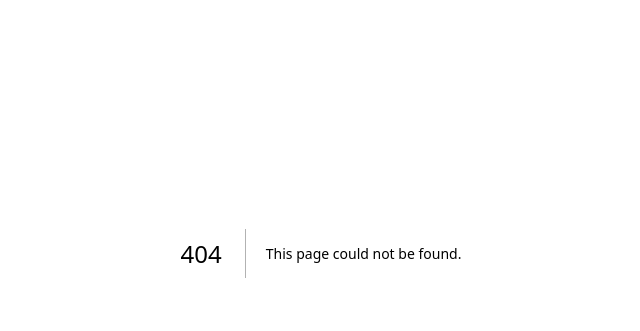
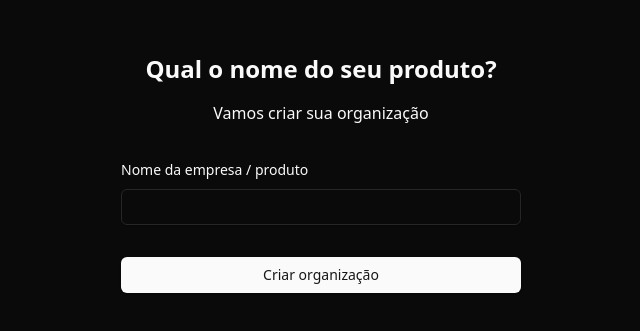
Before and after one commit to jjribeiro1/board-client, a Next.js app: page /create-org in a window 1280 px wide. Before the commit this address had no page. Shown: the part 147-478 px from the top of the page, without its empty margins (319-959 px from the left). Built offline with nearby package versions, Linux system fonts and the light colour scheme.

Commit message:
create organization logic

```diff
--- /dev/null
+++ b/src/app/(organizations)/create-org/page.tsx
@@ -0,0 +1,18 @@
+import { CreateOrganization } from "@/features/organizations/components/create-organization";
+
+export default function CreateOrganizationPage() {
+  return (
+    <main className="relative h-[100dvh] w-[100dvw]">
+      <div className="flex flex-col gap-8 w-96 lg:w-[400px] absolute top-[40%] left-1/2 transform -translate-x-1/2 -translate-y-1/2">
+        <div className="flex flex-col items-center gap-4">
+          <h1 className="text-2xl font-semibold">
+            Qual o nome do seu produto?
+          </h1>
+          <h2 className="text-base">Vamos criar sua organização</h2>
+        </div>
+
+        <CreateOrganization />
+      </div>
+    </main>
+  );
+}
--- /dev/null
+++ b/src/features/organizations/components/create-organization.tsx
@@ -0,0 +1,60 @@
+"use client";
+import { zodResolver } from "@hookform/resolvers/zod";
+import { useForm } from "react-hook-form";
+import {
+  Form,
+  FormControl,
+  FormField,
+  FormItem,
+  FormLabel,
+  FormMessage,
+} from "@/components/ui/form";
+import { Input } from "@/components/ui/input";
+import { Button } from "@/components/ui/button";
+import { useCreateOrganizationMutation } from "../mutations/useCreateOrganizationMutation";
+import {
+  CreateOrganizationInput,
+  createOrganizationSchema,
+} from "../schemas/create-organization-schema";
+
+export function CreateOrganization() {
+  const form = useForm<CreateOrganizationInput>({
+    defaultValues: {
+      name: "",
+    },
+    resolver: zodResolver(createOrganizationSchema),
+  });
+
+  const { mutate, isPending } = useCreateOrganizationMutation();
+
+  function onSubmit(data: CreateOrganizationInput) {
+    mutate(data);
+  }
+
+  return (
+    <Form {...form}>
+      <form
+        className="flex flex-col w-full gap-8"
+        onSubmit={form.handleSubmit(onSubmit)}
+      >
+        <FormField
+          control={form.control}
+          name="name"
+          render={({ field }) => (
+            <FormItem>
+              <FormLabel>Nome da empresa / produto</FormLabel>
+              <FormControl>
+                <Input {...field} />
+              </FormControl>
+              <FormMessage />
+            </FormItem>
+          )}
+        />
+
+        <Button type="submit" disabled={isPending}>
+          Criar organização
+        </Button>
+      </form>
+    </Form>
+  );
+}
--- /dev/null
+++ b/src/features/organizations/mutations/useCreateOrganizationMutation.ts
@@ -0,0 +1,28 @@
+import { useMutation } from "@tanstack/react-query";
+import { apiClient } from "@/lib/axios";
+import { useToast } from "@/hooks/use-toast";
+import { CreateOrganizationInput } from "../schemas/create-organization-schema";
+import { selectOrgAction } from "../actions/selectOrgAction";
+
+export function useCreateOrganizationMutation() {
+  const { toast } = useToast();
+  return useMutation({
+    mutationFn: async (data: CreateOrganizationInput) => {
+      const res = await apiClient.post<string>("/organizations", data);
+      return res.data;
+    },
+    onSuccess(data: string) {
+      toast({
+        variant: "default",
+        description: "Organização criada com sucesso",
+      });
+      selectOrgAction(data);
+    },
+    onError() {
+      toast({
+        variant: "destructive",
+        description: "Erro inesperado ao criar uma nova organização",
+      });
+    },
+  });
+}
--- /dev/null
+++ b/src/features/organizations/schemas/create-organization-schema.ts
@@ -0,0 +1,10 @@
+import { z } from "zod";
+
+export const createOrganizationSchema = z.object({
+  name: z
+    .string()
+    .min(1, { message: "nome deve ter no mínimo 1 caractere" })
+    .max(140, { message: "nome deve ter no máximo 140 caracteres" }),
+});
+
+export type CreateOrganizationInput = z.infer<typeof createOrganizationSchema>;
```
